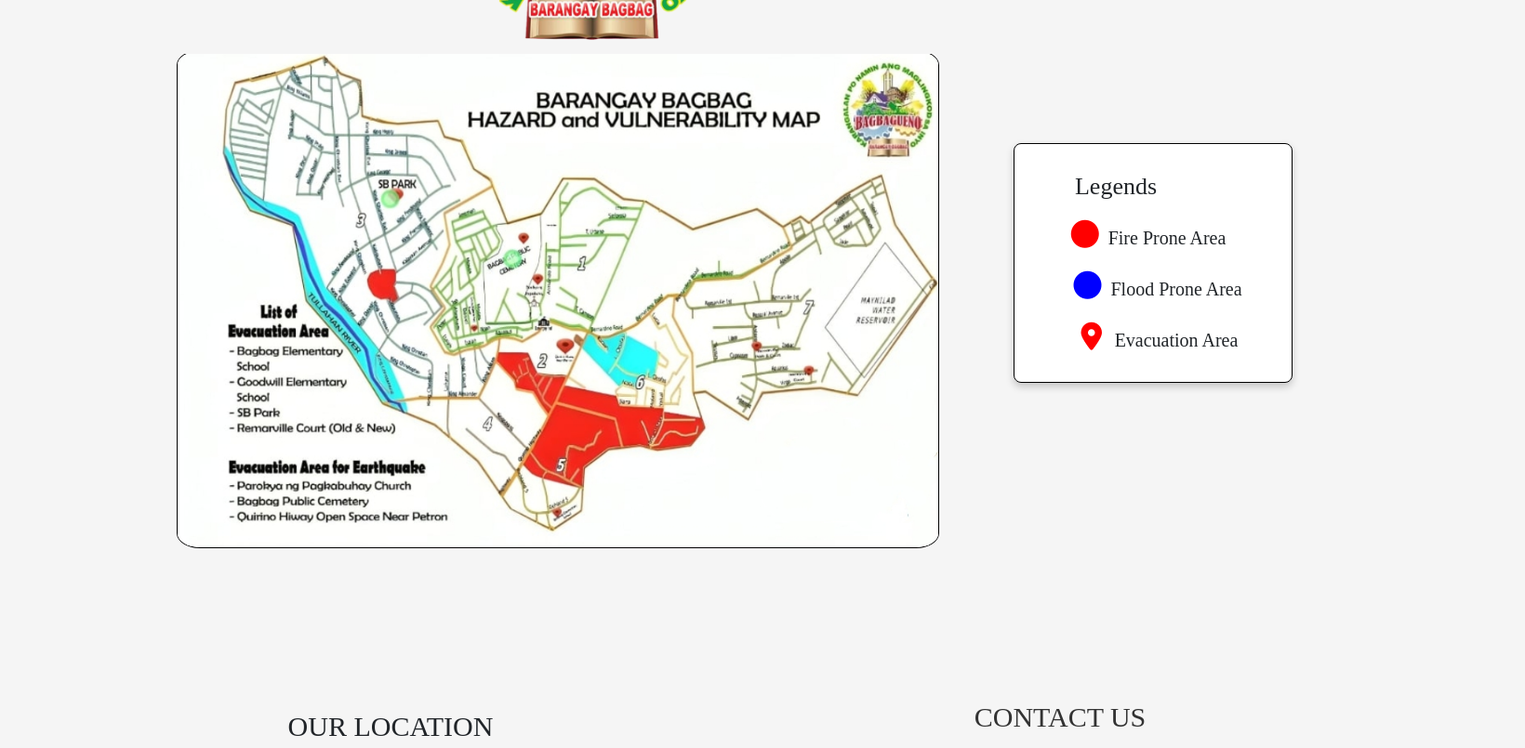
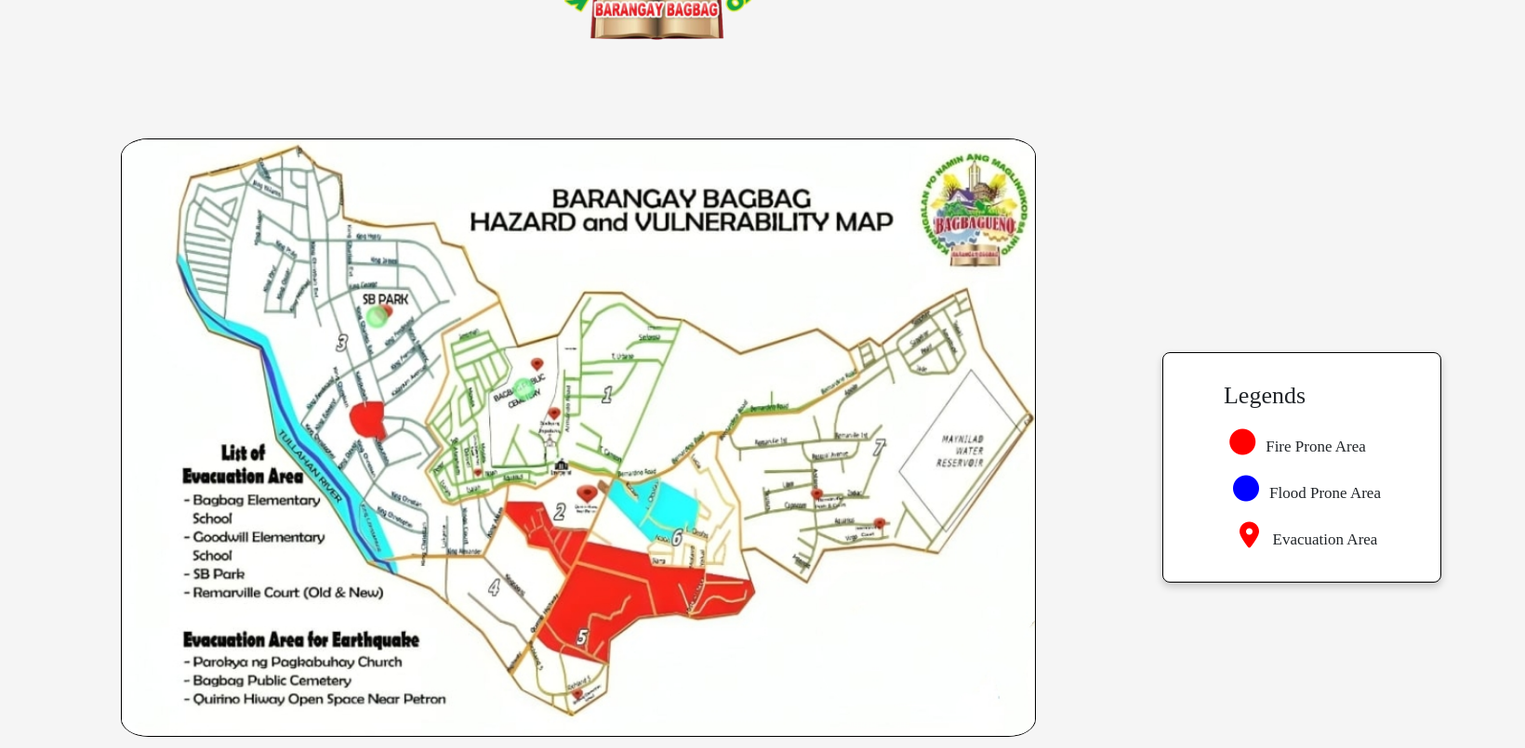
Before and after one commit to futuresoft-dev-eng/FLOOD_PING, a PHP site: page /Floodping/ in a window 1640 px wide. Shown: the part 3156-3961 px from the top of the page at 93% size. Run offline with PHP 8.4, Linux system fonts and the light colour scheme; a user stored in the database is signed in; some libraries are stand-ins or nearby versions.

Commit message:
Update landingpage.css

```diff
--- a/landingpage.css
+++ b/landingpage.css
@@ -403,28 +407,29 @@ h2 i {
 }
 
 #icon {
-    font-size: 20px;
-    margin: 5px 0px 0px 0px;
+    font-size: 17px;
+    margin: 0px 0px 0px 0px;
 }
+
 .icon-red {
     color: red;
-    font-size: 30px;
+    font-size: 28px;
     margin: 0px 0px 0px -20px;
 }
 
 .icon-blue {
     color: blue;
-    font-size: 30px;
+    font-size: 28px;
 }
 
 #loc-icon {
-    font-size: 30px;
+    font-size: 28px;
     color: red;
 }
 
 /* partnership section styles */
 .partnership-section {
-    margin: 1910px 0px 0px -0px;
+    margin: 1910px 0px 0px 0px;
     background-color: #F5F5F5;
     width: 100%;
     position: absolute;
@@ -472,13 +477,13 @@ h2 i {
     width: 100%;
     height: 300%;
     background-color: #F5F5F5 !important;
-    margin: 1700px 0px 0px -0px !important;
+    margin: 1850px 0px 0px -0px !important;
     position: absolute;
 }
 
 .map-image {
-    width: 50%;
-    margin: 1500px 0px 100px 190px !important;
+    width: 60%;
+    margin: 1520px 0px 100px 130px !important;
     border: 1px solid #000;
     border-radius: 3%;
     position: absolute;
@@ -493,7 +498,7 @@ h2 i {
     box-shadow: 0 4px 8px rgba(0, 0, 0, 0.2);
     margin: 20px auto;
     text-align: center;
-    margin: 1600px 0px 0px 1090px;
+    margin: 1750px 0px 0px 1250px;
     position: absolute;
     z-index: 10;;
 }
```
Also changed, not shown: other parts of landingpage.css (+35 -22 lines).
